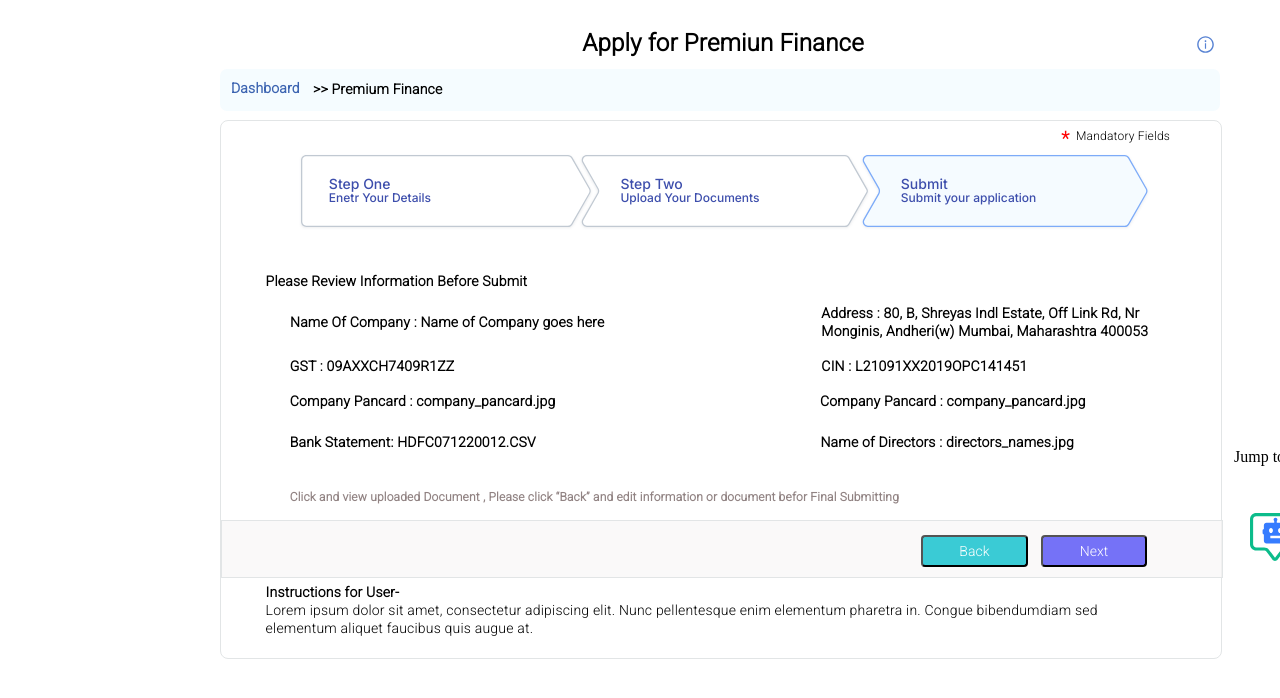
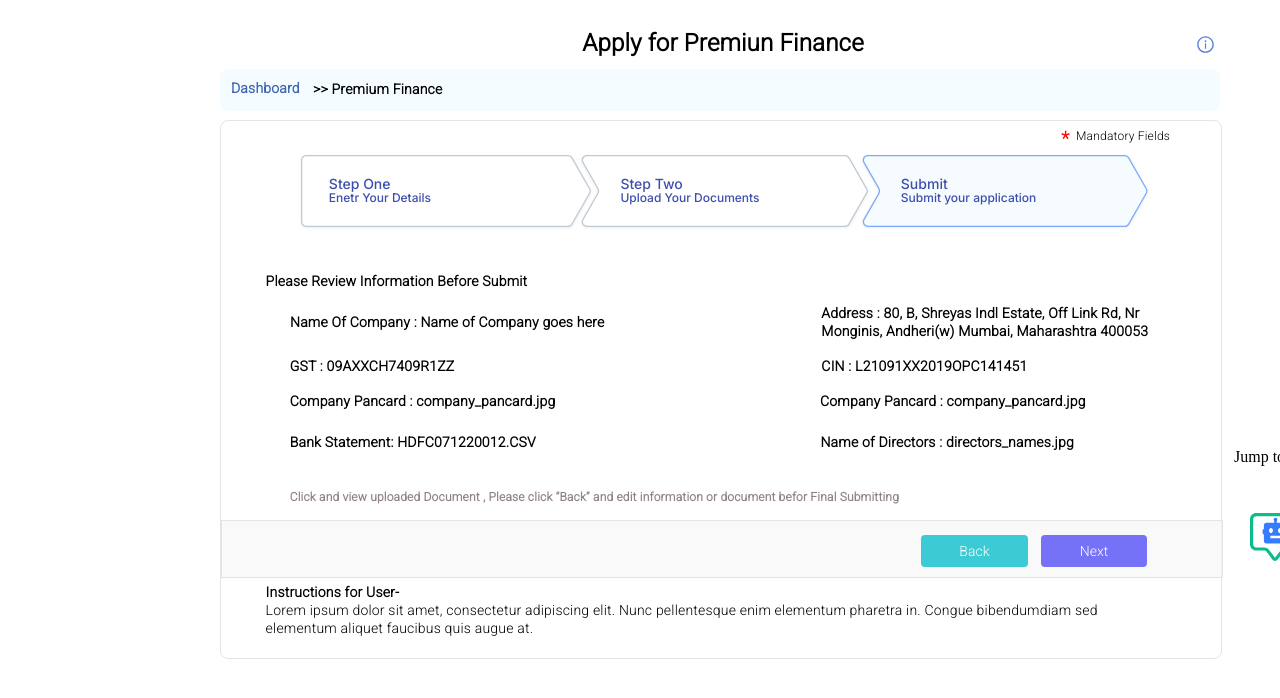
Before and after one commit to Sudnk13/PF, a plain HTML site: page index.html in a window 1280 px wide. Shown: the top 698 px of the page. Drawn offline with Linux system fonts and the light colour scheme.

Commit message:
updated the style file.

```diff
--- a/CSS/styles.css
+++ b/CSS/styles.css
@@ -429,7 +429,7 @@ body {
     height: 32px;
     left: 699.37px;
     top: 14.27px;
-
+    border-style: none;
     font-family: Roboto;
     font-style: normal;
     font-weight: 500;
@@ -445,6 +445,7 @@ body {
     justify-content: center;
     align-items: center;
     padding: 7px 20px;
+    border-style: none;
     color: #FFFFFF;
     position: absolute;
     width: 106.16px;
@@ -474,16 +475,10 @@ body {
     /* font-weight: bold; */
     font-size: 14px;
     line-height: 18px;
-    /* or 129% */
-    /*
-    display: flex;
-    align-items: center; */
     letter-spacing: 0.2px;
 
     color: #000000;
 }
-
-h5 {}
 
 .warning {
     position: absolute;
```
